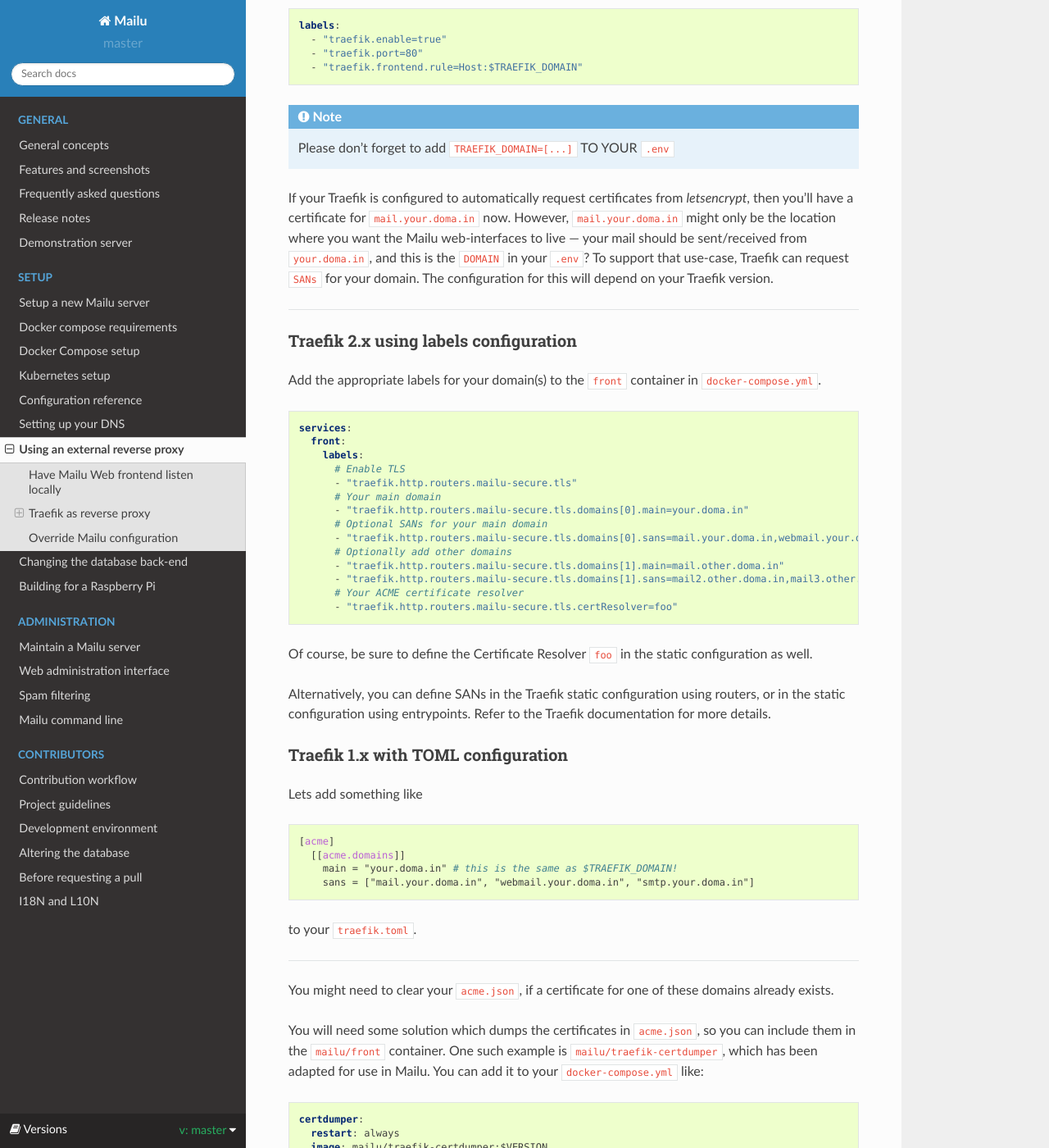
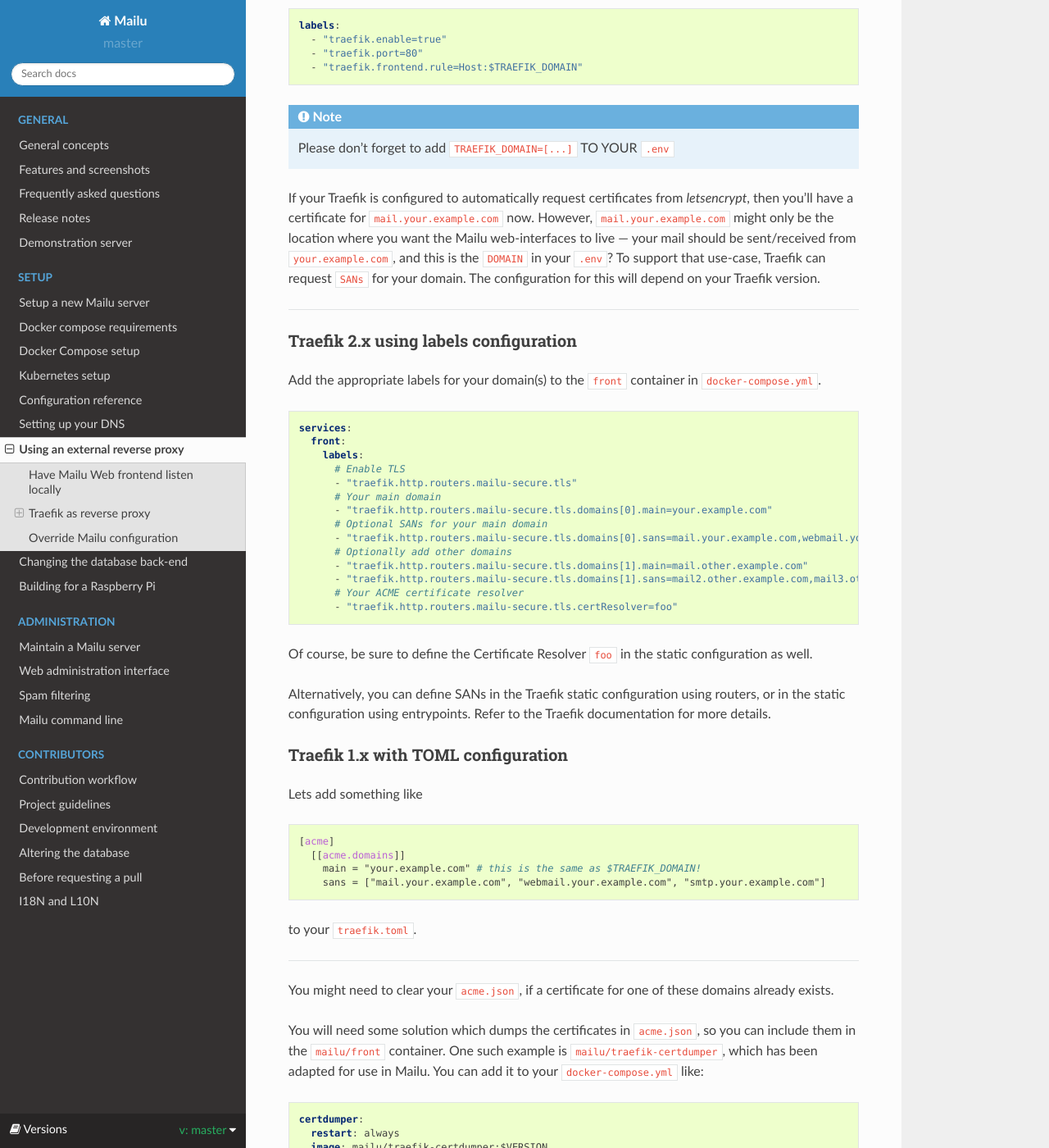
Before and after one commit to WillingDev0812/Mail-Management-Tool, a Sphinx documentation site: the page built from docs/reverse.rst, in a window 1280 px wide and 1400 px high, scrolled down 3380 px. Shown: the whole window at 82% size. Built offline with Sphinx 7.4.7 and the Read the Docs theme 2.0.0, drawn with Linux system fonts in a browser that asks for light colours; formulas are drawn with MathJax 3; some of the changed text lies outside the part shown.

Commit message:
use example.com

```diff
--- a/docs/reverse.rst
+++ b/docs/reverse.rst
@@ -88,7 +88,7 @@ Here is an example configuration :
 
   server {
     listen <public_ip>:443;
-    server_name yourpublicname.tld;
+    server_name external.example.com;
     # [...] here goes your standard configuration
 
     location /webmail {
@@ -98,7 +98,7 @@ Here is an example configuration :
 
   server {
     listen <internal_ip>:443;
-    server_name yourinternalname.tld;
+    server_name internal.example.com;
     # [...] here goes your standard configuration
 
     location /admin {
@@ -112,7 +112,7 @@ Depending on how you access the front server, you might want to add a ``proxy_re
 
 .. code-block:: nginx
 
-  proxy_redirect https://localhost https://your-domain.com;
+  proxy_redirect https://localhost https://example.com;
 
 This will stop redirects (301 and 302) sent by the Webmail, nginx front and admin interface from sending you to ``localhost``.
 
@@ -150,8 +150,8 @@ Add the respective Traefik labels for your domain/configuration, like
 
 .. note:: Please don’t forget to add ``TRAEFIK_DOMAIN=[...]`` TO YOUR ``.env``
 
-If your Traefik is configured to automatically request certificates from *letsencrypt*, then you’ll have a certificate for ``mail.your.doma.in`` now. However,
-``mail.your.doma.in`` might only be the location where you want the Mailu web-interfaces to live — your mail should be sent/received from ``your.doma.in``,
+If your Traefik is configured to automatically request certificates from *letsencrypt*, then you’ll have a certificate for ``mail.your.example.com`` now. However,
+``mail.your.example.com`` might only be the location where you want the Mailu web-interfaces to live — your mail should be sent/received from ``your.example.com``,
 and this is the ``DOMAIN`` in your ``.env``?
 To support that use-case, Traefik can request ``SANs`` for your domain. The configuration for this will depend on your Traefik version.
 
@@ -170,12 +170,12 @@ Add the appropriate labels for your domain(s) to the ``front`` container in ``do
         # Enable TLS
         - "traefik.http.routers.mailu-secure.tls"
         # Your main domain
-        - "traefik.http.routers.mailu-secure.tls.domains[0].main=your.doma.in"
+        - "traefik.http.routers.mailu-secure.tls.domains[0].main=your.example.com"
         # Optional SANs for your main domain
-        - "traefik.http.routers.mailu-secure.tls.domains[0].sans=mail.your.doma.in,webmail.your.doma.in,smtp.your.doma.in"
+        - "traefik.http.routers.mailu-secure.tls.domains[0].sans=mail.your.example.com,webmail.your.example.com,smtp.your.example.com"
         # Optionally add other domains
-        - "traefik.http.routers.mailu-secure.tls.domains[1].main=mail.other.doma.in"
-        - "traefik.http.routers.mailu-secure.tls.domains[1].sans=mail2.other.doma.in,mail3.other.doma.in"
+        - "traefik.http.routers.mailu-secure.tls.domains[1].main=mail.other.example.com"
+        - "traefik.http.routers.mailu-secure.tls.domains[1].sans=mail2.other.example.com,mail3.other.example.com"
         # Your ACME certificate resolver
         - "traefik.http.routers.mailu-secure.tls.certResolver=foo"
 
@@ -192,8 +192,8 @@ Lets add something like
 
   [acme]
     [[acme.domains]]
-      main = "your.doma.in" # this is the same as $TRAEFIK_DOMAIN!
-      sans = ["mail.your.doma.in", "webmail.your.doma.in", "smtp.your.doma.in"]
+      main = "your.example.com" # this is the same as $TRAEFIK_DOMAIN!
+      sans = ["mail.your.example.com", "webmail.your.example.com", "smtp.your.example.com"]
 
 to your ``traefik.toml``.
 
```
